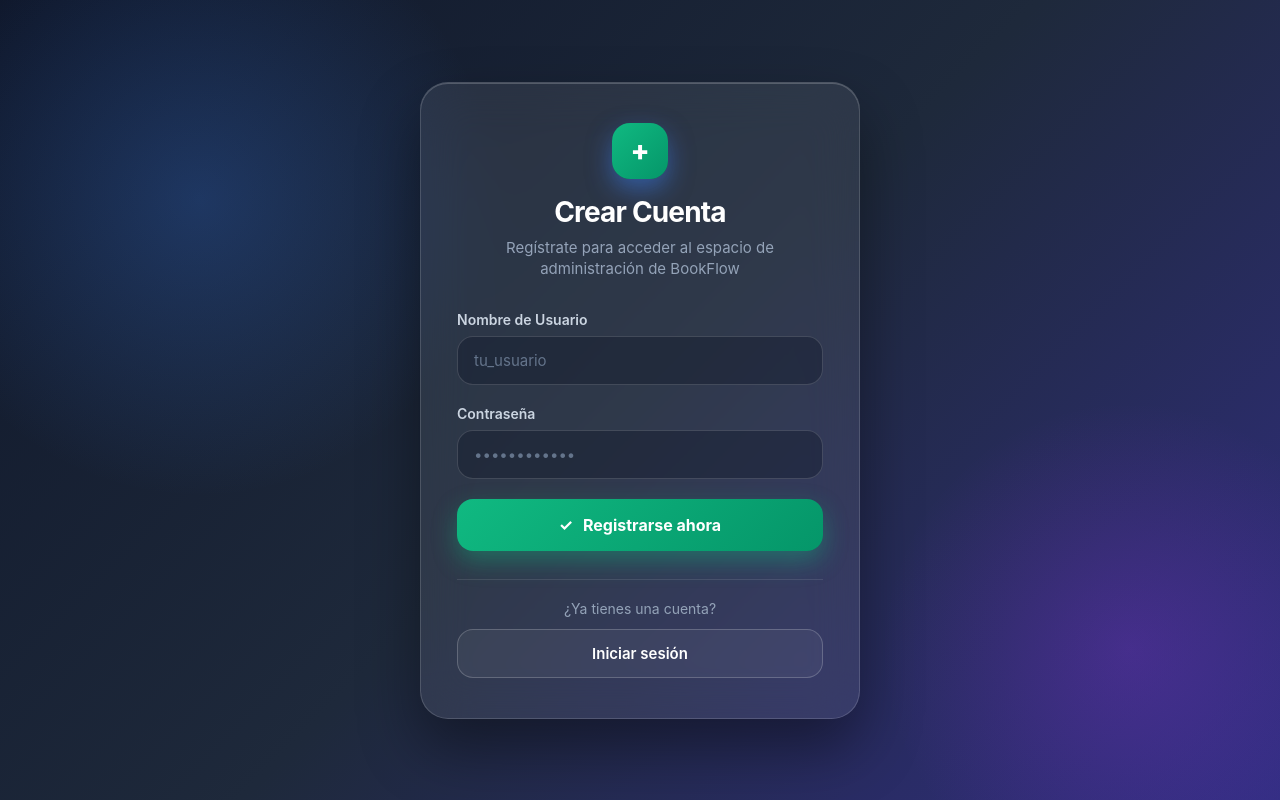
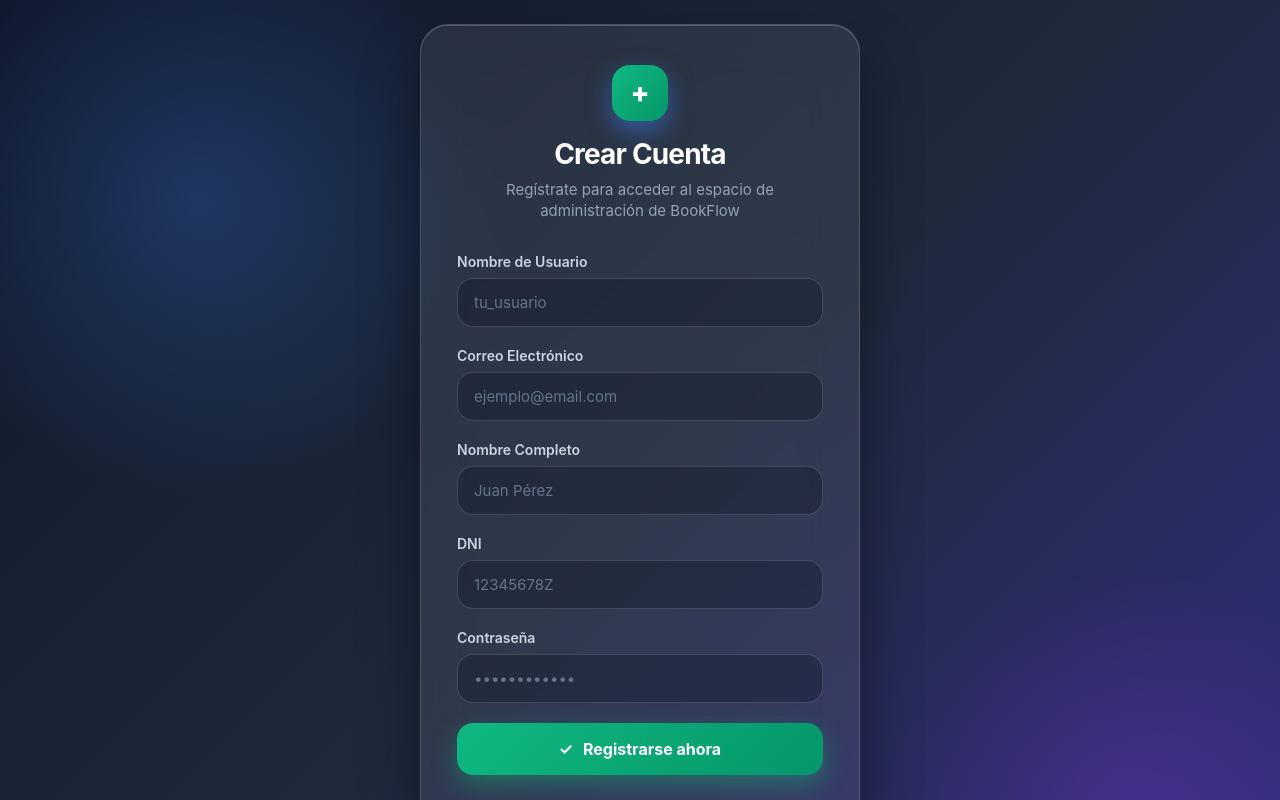
Before and after one commit to AlicanteFutura-504/FrontEnd, a Next.js app: page /register in a window 1280 px wide. Shown: the top 800 px of the page. Built offline with nearby package versions, Linux system fonts and the light colour scheme; no server answers.

Commit message:
feat: add user registration page with form validation and API integration

```diff
--- a/app/register/page.tsx
+++ b/app/register/page.tsx
@@ -2,7 +2,7 @@
 
 import React, { useState } from "react";
 import { useRouter } from "next/navigation";
-import { createUsuario } from "@/lib/api";
+import { registerAdmin } from "@/lib/api";
 
 /**
  * Página premium de registro de nuevos usuarios.
@@ -10,7 +10,10 @@ import { createUsuario } from "@/lib/api";
  */
 export default function RegisterPage() {
   const router = useRouter();
-  const [nombre, setNombre] = useState("");
+  const [username, setUsername] = useState("");
+  const [email, setEmail] = useState("");
+  const [nombreCompleto, setNombreCompleto] = useState("");
+  const [dni, setDni] = useState("");
   const [contrasena, setContrasena] = useState("");
   const [loading, setLoading] = useState(false);
   const [alert, setAlert] = useState<{ type: "success" | "error"; message: string } | null>(null);
@@ -19,7 +22,7 @@ export default function RegisterPage() {
     e.preventDefault();
     setAlert(null);
 
-    if (!nombre || !contrasena) {
+    if (!username || !email || !nombreCompleto || !dni || !contrasena) {
       setAlert({
         type: "error",
         message: "Por favor, completa todos los campos para registrarte.",
@@ -30,7 +33,7 @@ export default function RegisterPage() {
     setLoading(true);
 
     try {
-      await createUsuario(nombre, contrasena);
+      await registerAdmin({ username, email, nombreCompleto, dni, contrasena });
       setAlert({
         type: "success",
         message: "¡Usuario creado exitosamente! Redirigiendo al inicio de sesión...",
@@ -78,11 +81,58 @@ export default function RegisterPage() {
               id="reg-username"
               type="text"
               required
-              value={nombre}
-              onChange={(e) => setNombre(e.target.value)}
+              value={username}
+              onChange={(e) => setUsername(e.target.value)}
               placeholder="tu_usuario"
               className="login-input"
               autoComplete="username"
+            />
+          </div>
+
+          <div className="login-field">
+            <label htmlFor="reg-email" className="login-field__label">
+              Correo Electrónico
+            </label>
+            <input
+              id="reg-email"
+              type="email"
+              required
+              value={email}
+              onChange={(e) => setEmail(e.target.value)}
+              placeholder="ejemplo@email.com"
+              className="login-input"
+              autoComplete="email"
+            />
+          </div>
+
+          <div className="login-field">
+            <label htmlFor="reg-fullname" className="login-field__label">
+              Nombre Completo
+            </label>
+            <input
+              id="reg-fullname"
+              type="text"
+              required
+              value={nombreCompleto}
+              onChange={(e) => setNombreCompleto(e.target.value)}
+              placeholder="Juan Pérez"
+              className="login-input"
+              autoComplete="name"
+            />
+          </div>
+
+          <div className="login-field">
+            <label htmlFor="reg-dni" className="login-field__label">
+              DNI
+            </label>
+            <input
+              id="reg-dni"
+              type="text"
+              required
+              value={dni}
+              onChange={(e) => setDni(e.target.value)}
+              placeholder="12345678Z"
+              className="login-input"
             />
           </div>
 
```
